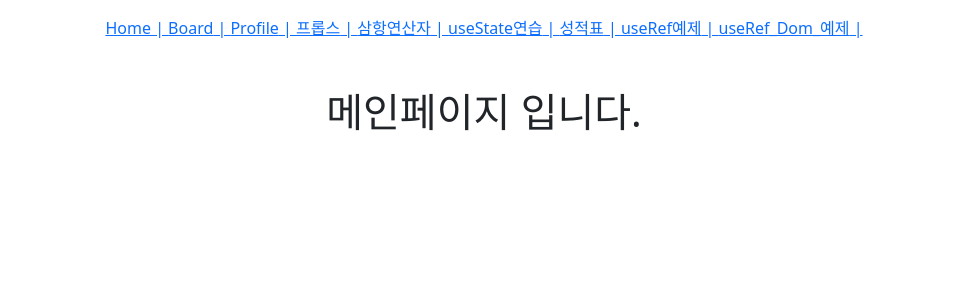
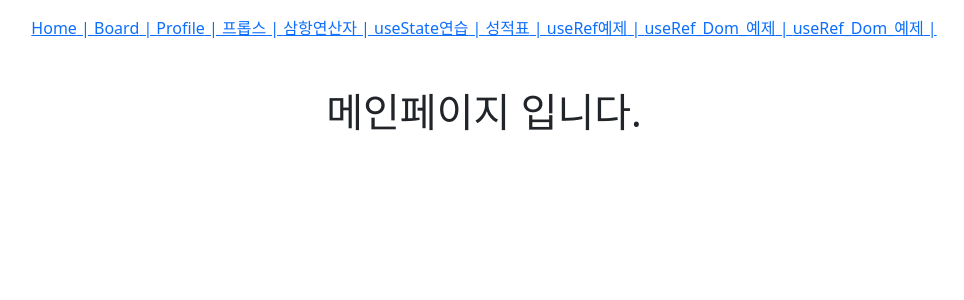
Before and after one commit to n3316202/react-hjs-example, a React (Vite) app: page / in a window 1280 px wide. Shown: the top 300 px of the page, without its empty margins (156-1120 px from the left). Built offline with nearby package versions, Linux system fonts and the light colour scheme.

Commit message:
context path

```diff
--- /dev/null
+++ b/src/pages/ContextApiExPage.jsx
@@ -0,0 +1,19 @@
+import React from 'react'
+
+const ContextApiExPage = () => {
+    return <GrandParent value="Hello World!" />
+}
+
+function GrandParent({ value }) {
+    return <Parent value={value} />
+}
+
+function Parent({ value }) {
+    return <Child value={value} />
+}
+
+function Child({ value }) {
+    return <GrandChild value={value} />
+}
+
+export default ContextApiExPage
--- a/src/route/Routes.jsx
+++ b/src/route/Routes.jsx
@@ -1,13 +1,14 @@
-import React from 'react';
-import BoardPage from '../pages/BoardPage';
-import HomePage from '../pages/HomePage';
-import ProfilePage from '../pages/ProfilePage';
-import PropsPage from '../pages/PropsPage';
-import ThreePage from '../pages/ThreePage';
-import UseStatePage from '../pages/UseStatePage';
-import GradePage from '../pages/GradePage';
-import UseRefExamplePage from '../pages/UseRefExamplePage';
-import UseRefDomPage from '../pages/UseRefDomPage';
+import React from 'react'
+import BoardPage from '../pages/BoardPage'
+import HomePage from '../pages/HomePage'
+import ProfilePage from '../pages/ProfilePage'
+import PropsPage from '../pages/PropsPage'
+import ThreePage from '../pages/ThreePage'
+import UseStatePage from '../pages/UseStatePage'
+import GradePage from '../pages/GradePage'
+import UseRefExamplePage from '../pages/UseRefExamplePage'
+import UseRefDomPage from '../pages/UseRefDomPage'
+import ContextApiExPage from '../pages/ContextApiExPage'
 
 //React Routes, Route 사용시 배열로 관리하기
 //https://innovatorwhy.tistory.com/12
@@ -15,49 +16,53 @@ const routes = [
     {
         path: '/',
         element: <HomePage />,
-      title:'Home'
-
+        title: 'Home',
     },
     {
         path: '/board',
         element: <BoardPage />,
-      title:'Board'
+        title: 'Board',
     },
     {
         path: '/profile',
         element: <ProfilePage />,
-      title:'Profile'
+        title: 'Profile',
     },
     {
         path: '/props',
         element: <PropsPage />,
-    title:'프롭스'
+        title: '프롭스',
     },
     {
         path: '/thress',
         element: <ThreePage />,
-    title:'삼항연산자'
+        title: '삼항연산자',
     },
     {
         path: '/usestate',
         element: <UseStatePage />,
-    title:'useState연습'
+        title: 'useState연습',
     },
     {
         path: '/grade',
         element: <GradePage />,
-    title:'성적표'
+        title: '성적표',
     },
     {
         path: '/useref',
-    element: <UseRefExamplePage/>,
-    title:'useRef예제'
+        element: <UseRefExamplePage />,
+        title: 'useRef예제',
     },
     {
         path: '/useref2',
-    element: <UseRefDomPage/>,
-    title:'useRef_Dom_예제'
-  }
-];
+        element: <UseRefDomPage />,
+        title: 'useRef_Dom_예제',
+    },
+    {
+        path: '/contextapi',
+        element: <ContextApiExPage />,
+        title: 'useRef_Dom_예제',
+    },
+]
 
 export default routes
```
Lines whose indentation alone changed are shown as unchanged.
